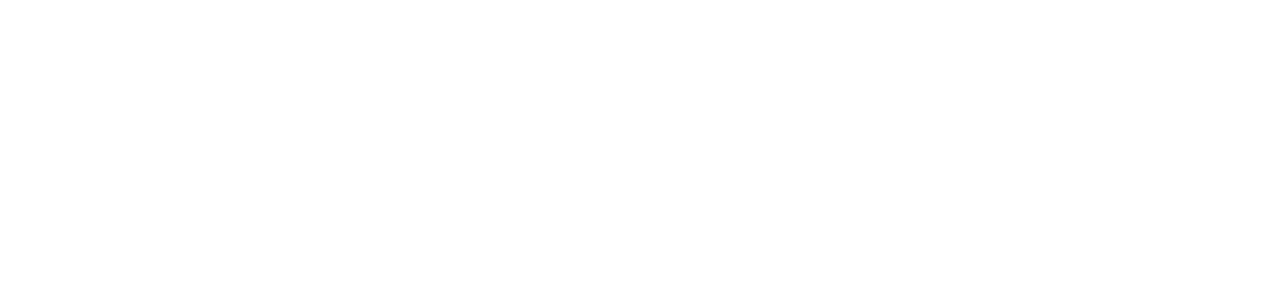
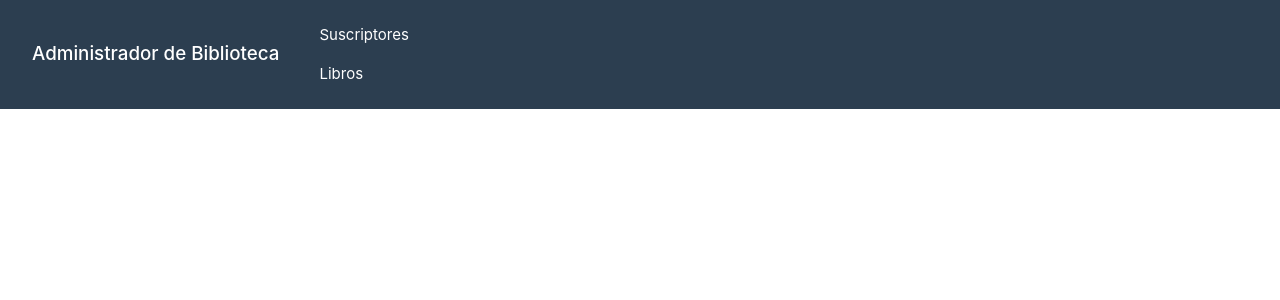
Before and after one commit to React-Development/biblio-redux-firestore, a React (Create React App) app: page / in a window 1280 px wide. Shown: the top 300 px of the page. Built offline with nearby package versions, Linux system fonts and the light colour scheme.

Commit message:
Adding navbar into the app

```diff
--- a/src/App.js
+++ b/src/App.js
@@ -6,19 +6,28 @@
 import NuevoSuscriptor from "./components/suscriptores/NuevoSuscriptor";
 import EditarSuscriptor from "./components/suscriptores/EditarSuscriptor";
 
+import Navbar from "./components/layout/Navbar";
+
 function App() {
   return (
     <Router>
+      <Navbar />
+      <div className="container">
         <Switch>
           <Route exact path="/suscriptores" component={Suscriptores} />
           <Route exact path="/suscriptores/nuevo" component={NuevoSuscriptor} />
-        <Route exact path="/suscriptores/mostrar/:id" component={MostrarSuscriptor} />
+          <Route
+            exact
+            path="/suscriptores/mostrar/:id"
+            component={MostrarSuscriptor}
+          />
           <Route
             exact
             path="/suscriptores/editar/:id"
             component={EditarSuscriptor}
           />
         </Switch>
+      </div>
     </Router>
   );
 }
--- /dev/null
+++ b/src/components/layout/Navbar.js
@@ -0,0 +1,33 @@
+import React from 'react';
+import {Link} from 'react-router-dom';
+
+const Navbar = () => {
+    return (
+        <nav className="navbar navbar-expand-lg navbar-dark bg-primary mb-5">
+  <nav className="navbar navbar-light">
+      <span className="navbar-brand mb-0 h1">
+          Administrador de Biblioteca
+      </span>
+  </nav>
+  <button className="navbar-toggler" type="button" data-toggle="collapse" data-target="#navbarColor01" aria-controls="navbarColor01" aria-expanded="false" aria-label="Toggle navigation">
+    <span className="navbar-toggler-icon"></span>
+  </button>
+
+  <div className="collapse navbar-collapse" id="navbarColor01">
+    <ul className="navbar-nav mr-auto">
+      <li className="nav-item">
+        <Link to={'/suscriptores'} className="nav-link">
+            Suscriptores
+        </Link>
+        <Link to={'/'} className="nav-link">
+            Libros
+        </Link>
+      </li>
+    </ul>
+
+  </div>
+</nav>
+    );
+}
+
+export default Navbar;
```
Lines whose indentation alone changed are shown as unchanged.
